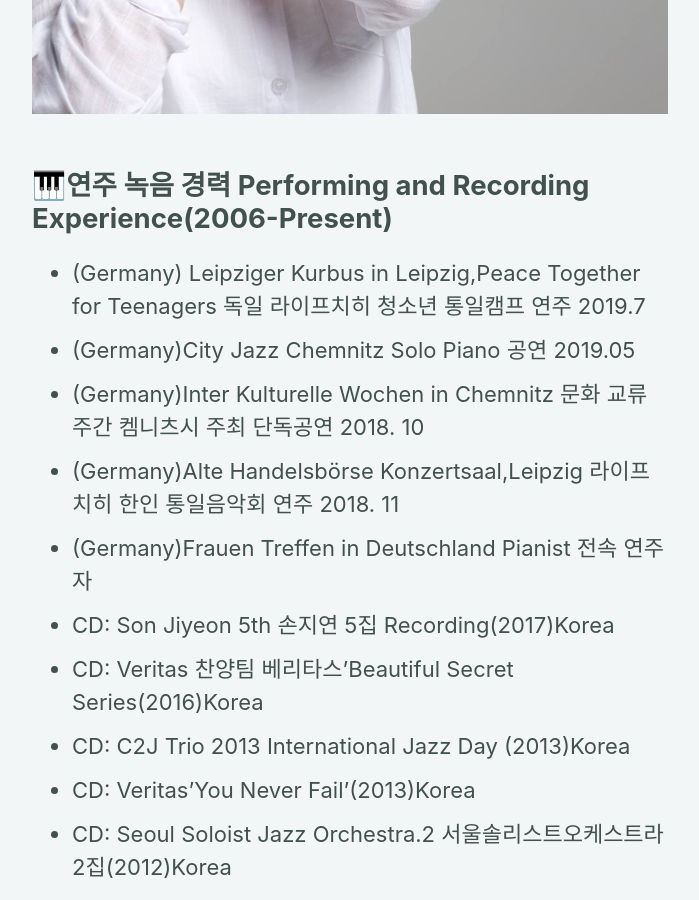
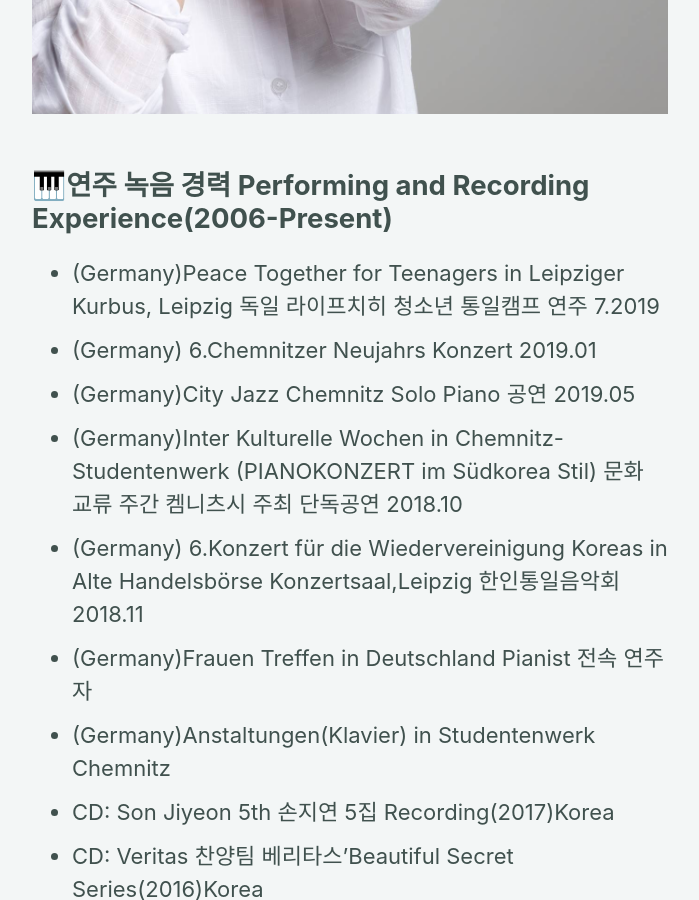
Before and after one commit to jjmusic-online/jjmusic-online.github.io, a Jekyll site: the page built from _pages/about.md, in a window 1280 px wide and 900 px high, scrolled down 1713 px. Shown: the whole window, without its empty margins (290-989 px from the left). Built offline with Jekyll 4.4.1, drawn with Linux system fonts in a browser that asks for light colours; cached includes are drawn as plain includes; nearby versions of some CDN libraries.

Commit message:
Update about.md

```diff
--- a/_pages/about.md
+++ b/_pages/about.md
@@ -19,11 +19,13 @@ permalink: /about/
 	title="Photo of JJ" style="min-width: 150px" />
 
 ## 🎹연주 녹음 경력 Performing and Recording Experience(2006-Present)
-- (Germany) Leipziger Kurbus in Leipzig,Peace Together for Teenagers 독일 라이프치히 청소년 통일캠프 연주 2019.7
+- (Germany)Peace Together for Teenagers in Leipziger Kurbus, Leipzig 독일 라이프치히 청소년 통일캠프 연주 7.2019
+- (Germany) 6.Chemnitzer Neujahrs Konzert 2019.01
 - (Germany)City Jazz Chemnitz Solo Piano 공연 2019.05
-- (Germany)Inter Kulturelle Wochen in Chemnitz 문화 교류 주간 켐니츠시 주최 단독공연 2018. 10
-- (Germany)Alte Handelsbörse Konzertsaal,Leipzig 라이프치히 한인 통일음악회 연주 2018. 11
+- (Germany)Inter Kulturelle Wochen in Chemnitz-Studentenwerk (PIANOKONZERT im Südkorea Stil) 문화 교류 주간 켐니츠시 주최 단독공연 2018.10
+- (Germany) 6.Konzert für die Wiedervereinigung Koreas in Alte Handelsbörse Konzertsaal,Leipzig 한인통일음악회 2018.11
 - (Germany)Frauen Treffen in Deutschland Pianist 전속 연주자
+- (Germany)Anstaltungen(Klavier) in Studentenwerk Chemnitz
 - CD: Son Jiyeon 5th 손지연 5집 Recording(2017)Korea
 - CD: Veritas 찬양팀 베리타스'Beautiful Secret Series(2016)Korea
 - CD: C2J Trio 2013 International Jazz Day (2013)Korea
```
